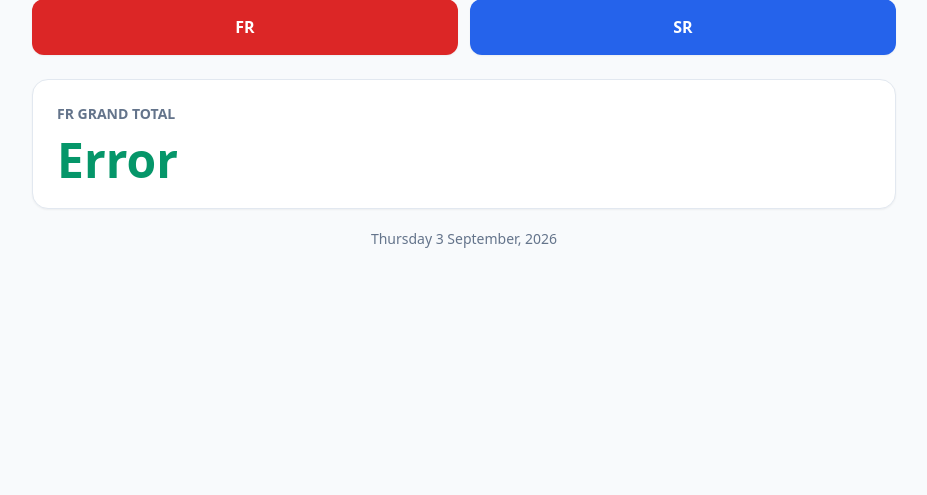
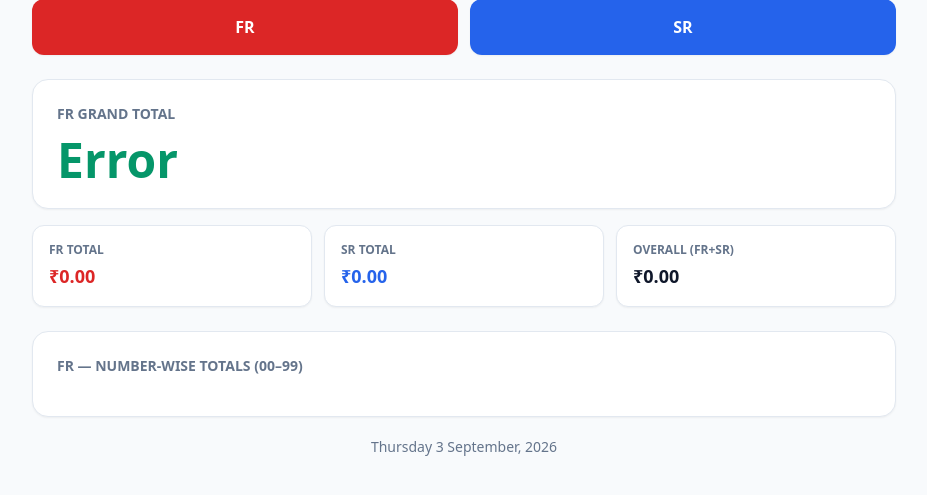
Before and after one commit to guchat-kbs/daily-sales, a Django app: template templates/master.html in a window 1280 px wide. Shown: the part 218-713 px from the top of the page, without its empty margins (176-1103 px from the left). Run offline with Django 5.2, Linux system fonts and the light colour scheme; the template is opened without the code that fills it, so the values that code supplies are empty; some libraries are stand-ins or nearby versions.

Commit message:
Prototype1

```diff
--- a/config/settings.py
+++ b/config/settings.py
@@ -97,6 +97,8 @@
 
 # Database
 # https://docs.djangoproject.com/en/6.1/ref/settings/#databases
+
+# import os
 
 # DATABASE_URL = os.environ.get("DATABASE_URL")
 
--- a/entries/admin.py
+++ b/entries/admin.py
@@ -9,6 +9,7 @@
         "entry_type",
         "number",
         "amount",
+        "owner",
         "business_date",
         "created_at",
     )
@@ -16,6 +17,7 @@
     list_filter = (
         "entry_type",
         "business_date",
+        "owner",
     )
 
     search_fields = (
--- a/entries/views.py
+++ b/entries/views.py
@@ -45,6 +45,7 @@
             .filter(
                 business_date=today,
                 entry_type=entry_type,
+                owner=request.user,
             )
             .order_by("-created_at")
         )
@@ -110,7 +111,7 @@
         serializer.is_valid(raise_exception=True)
 
         created_entries.append(
-            serializer.save()
+            serializer.save(owner=request.user)
         )
 
     return Response(
@@ -188,6 +189,7 @@
 
             entries_to_create.append(
                 Entry(
+                    owner=request.user,
                     entry_type=entry_type,
                     number=number,
                     amount=amount,
@@ -283,6 +285,7 @@
 
             entries_to_create.append(
                 Entry(
+                    owner=request.user,
                     entry_type=entry_type,
                     number=number,
                     amount=amount,
@@ -319,6 +322,7 @@
         Entry,
         id=pk,
         business_date=today,
+        owner=request.user,
     )
 
     entry.delete()
@@ -362,12 +366,43 @@
 
     today = timezone.localdate()
 
+    # Per-number (00-99) breakdown for the selected entry type.
+    # Numbers are zero-padded in Python so that older, non-padded
+    # values (e.g. "5") and newer padded values (e.g. "05") are
+    # merged into the same bucket.
 
-    total = (
+    by_number = {
+        f"{n:02d}": 0
+        for n in range(100)
+    }
+
+    type_entries = (
         Entry.objects
         .filter(
             business_date=today,
             entry_type=entry_type,
+        )
+        .values_list("number", "amount")
+    )
+
+    total = 0
+
+    for number, amount in type_entries:
+
+        padded = number.strip().zfill(2)
+
+        if padded in by_number:
+            by_number[padded] += amount
+        else:
+            by_number[padded] = by_number.get(padded, 0) + amount
+
+        total += amount
+
+    fr_total = (
+        Entry.objects
+        .filter(
+            business_date=today,
+            entry_type="FR",
         )
         .aggregate(
             total=Sum("amount")
@@ -375,9 +410,26 @@
         or 0
     )
 
+    sr_total = (
+        Entry.objects
+        .filter(
+            business_date=today,
+            entry_type="SR",
+        )
+        .aggregate(
+            total=Sum("amount")
+        )["total"]
+        or 0
+    )
+
+    overall_total = fr_total + sr_total
 
     return Response({
         "entry_type": entry_type,
         "date": today,
         "grand_total": total,
+        "fr_total": fr_total,
+        "sr_total": sr_total,
+        "overall_total": overall_total,
+        "by_number": by_number,
     })
--- a/templates/master.html
+++ b/templates/master.html
@@ -164,6 +164,102 @@
         </div>
 
 
+        <!-- FR + SR + OVERALL SUMMARY -->
+
+        <div
+            class="mt-4 grid
+                   grid-cols-3
+                   gap-3"
+        >
+
+            <div
+                class="rounded-xl
+                       border border-slate-200
+                       bg-white
+                       p-4
+                       shadow-sm"
+            >
+                <div class="text-xs font-bold text-slate-500">
+                    FR TOTAL
+                </div>
+                <div
+                    id="fr-total"
+                    class="mt-1 text-lg font-black text-red-600"
+                >
+                    ₹0.00
+                </div>
+            </div>
+
+            <div
+                class="rounded-xl
+                       border border-slate-200
+                       bg-white
+                       p-4
+                       shadow-sm"
+            >
+                <div class="text-xs font-bold text-slate-500">
+                    SR TOTAL
+                </div>
+                <div
+                    id="sr-total"
+                    class="mt-1 text-lg font-black text-blue-600"
+                >
+                    ₹0.00
+                </div>
+            </div>
+
+            <div
+                class="rounded-xl
+                       border border-slate-200
+                       bg-white
+                       p-4
+                       shadow-sm"
+            >
+                <div class="text-xs font-bold text-slate-500">
+                    OVERALL (FR+SR)
+                </div>
+                <div
+                    id="overall-total"
+                    class="mt-1 text-lg font-black text-slate-900"
+                >
+                    ₹0.00
+                </div>
+            </div>
+
+        </div>
+
+
+        <!-- PER-NUMBER BREAKDOWN -->
+
+        <div
+            class="mt-6 rounded-2xl
+                   border border-slate-200
+                   bg-white
+                   p-6
+                   shadow-sm"
+        >
+
+            <div
+                id="by-number-label"
+                class="text-sm
+                       font-bold
+                       text-slate-500"
+            >
+                FR — NUMBER-WISE TOTALS (00–99)
+            </div>
+
+            <div
+                id="by-number-grid"
+                class="mt-4 grid
+                       grid-cols-5
+                       gap-2
+                       sm:grid-cols-10"
+            >
+            </div>
+
+        </div>
+
+
         <!-- DATE -->
 
         <div
@@ -182,6 +278,46 @@
 <script>
 
     let currentType = "FR";
+
+
+    function renderByNumberGrid(byNumber) {
+
+        const grid =
+            document.getElementById("by-number-grid");
+
+        const numbers =
+            Object.keys(byNumber).sort();
+
+        grid.innerHTML = numbers.map(number => {
+
+            const amount = Number(byNumber[number]) || 0;
+
+            const hasAmount = amount > 0;
+
+            return `
+                <div
+                    class="rounded-lg border px-2 py-2 text-center
+                           ${hasAmount
+                               ? "border-emerald-300 bg-emerald-50"
+                               : "border-slate-200 bg-slate-50"}"
+                >
+                    <div class="text-[11px] font-bold text-slate-500">
+                        ${number}
+                    </div>
+                    <div
+                        class="mt-0.5 text-xs font-black
+                               ${hasAmount
+                                   ? "text-emerald-700"
+                                   : "text-slate-400"}"
+                    >
+                        ${amount.toFixed(2)}
+                    </div>
+                </div>
+            `;
+
+        }).join("");
+
+    }
 
 
     async function loadTotal() {
@@ -213,6 +349,20 @@
 
             totalElement.textContent =
                 `₹${Number(data.grand_total).toFixed(2)}`;
+
+            document.getElementById("fr-total").textContent =
+                `₹${Number(data.fr_total).toFixed(2)}`;
+
+            document.getElementById("sr-total").textContent =
+                `₹${Number(data.sr_total).toFixed(2)}`;
+
+            document.getElementById("overall-total").textContent =
+                `₹${Number(data.overall_total).toFixed(2)}`;
+
+            document.getElementById("by-number-label").textContent =
+                `${currentType} — NUMBER-WISE TOTALS (00–99)`;
+
+            renderByNumberGrid(data.by_number || {});
 
 
         } catch (error) {
```
Also changed, not shown: entries/models.py (+12 -0 lines), static/js/app.js (+5 -2 lines), entries/migrations/0002_entry_owner.py (added), entries/migrations/0003_rename_entries_ent_owner_i_5d6a12_idx_entries_ent_owner_i_f9d1a2_idx.py (added).
